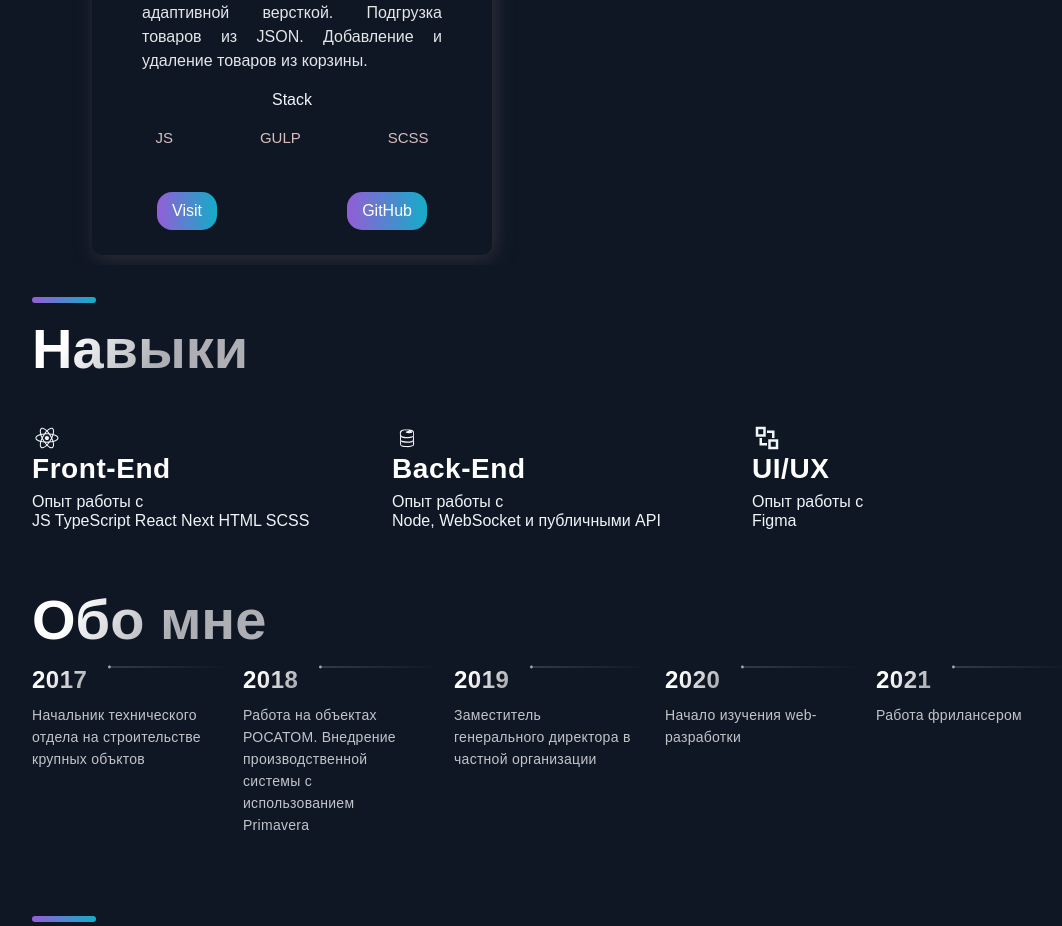
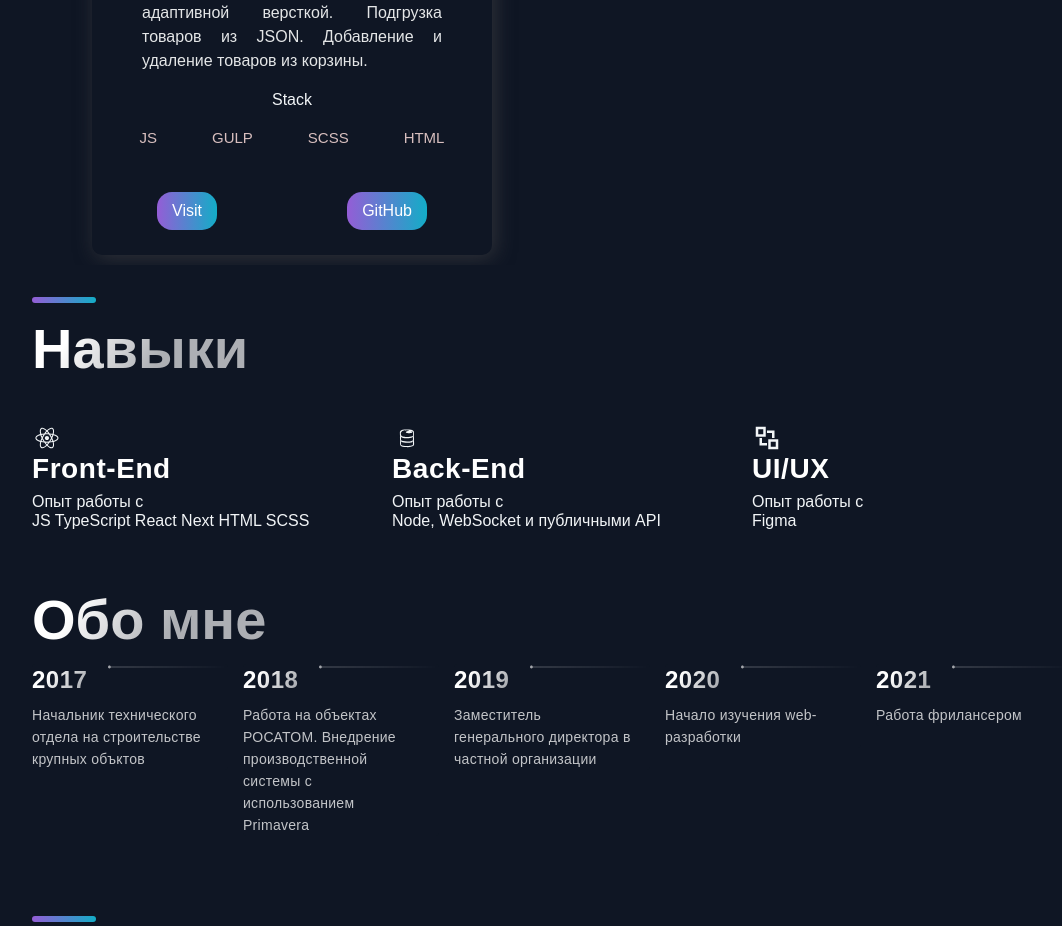
Before and after one commit to Viktorovich-buil/Vitaliypoprtfolio, a Next.js app: page / in a window 1280 px wide. Shown: the part 2580-3506 px from the top of the page, without its empty margins (88-1150 px from the left). Built offline with nearby package versions, Linux system fonts and the light colour scheme.

Commit message:
Add HTML stack

```diff
--- a/src/constants/constants.js
+++ b/src/constants/constants.js
@@ -39,7 +39,7 @@ export const projects = [
     title: 'Nautic',
     description: "Одностраничный интернет-магазин с адаптивной версткой. Подгрузка товаров из JSON. Добавление и удаление товаров из корзины.",
     image: '/images/Nautic.png',
-    tags: ['JS', 'GULP', 'SCSS'],
+    tags: ['JS', 'GULP', 'SCSS', "HTML"],
     source: 'https://github.com/Viktorovich-buil/nautica',
     visit: 'https://nautic.netlify.app/',
     id: 4,
```
